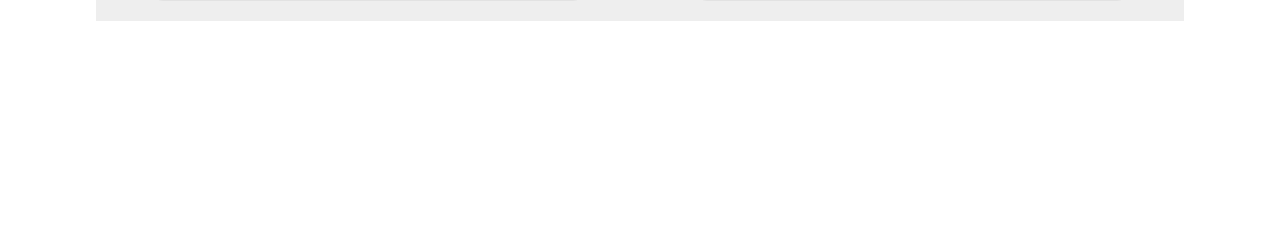
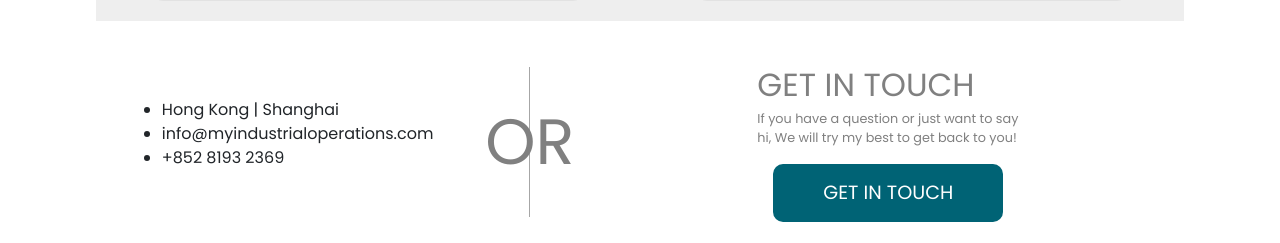
Before and after one commit to Zeeizee/tech-iomes, a plain HTML site: page index.html in a window 1280 px wide. Shown: the part 3201-3444 px from the top of the page. Before the commit the page ends 3238 px from the top, so only its background shows below. Drawn offline with nearby package versions, Linux system fonts and the light colour scheme; grey boxes are pictures that could not be loaded.

Commit message:
complteted

```diff
--- a/index.html
+++ b/index.html
@@ -108,6 +108,7 @@
         </div>
       </section>
 
+      <!-- reference list -->
       <section class="container py-2" style="background:#ABABAB">
         <div class="references px-sm-5 mx-sm-5">
           <div class="refHeading text-white">
@@ -211,8 +212,9 @@
           </div>
 
         </div>
+      </section>
 
-      </section>
+      <!-- Events -->
       <section class="container px-md-5">
 
 
@@ -238,6 +240,42 @@
         </div>
       </section>
 
+      <!-- Contact us  -->
+      <div class="container py-4">
+
+        <div class="flex-md-row d-flex justify-content-center align-items-center flex-column w-100">
+          <div class="contact-us">
+            <ul>
+              <li>Hong Kong | Shanghai</li>
+              <li>info@myindustrialoperations.com</li>
+              <li>+852 8193 2369</li>
+            </ul>
+          </div>
+          <div class="OROR mx-5 px-5 d-flex justify-content-center align-items-center ">
+            <div class="ml-2"style="width:1px; height: 150px; background-color:gray;opacity: 0.7;"></div>
+            <div style="position: absolute; font-size: 4rem;color:gray"><span>OR</span></div>
+          </div>
+          <div class="getintouch d-flex justify-content-center align-items-center flex-column">
+            <div class="getintouch-content w-50">
+                <div>
+                  <span style="font-size: 2rem; color:gray;">GET IN TOUCH</span>
+                </div>
+                <div>
+                  <p style="font-size: 0.8rem; color:gray;">If you have a question or just want to say hi, We will try my best to get back to you!</p>
+                </div>
+            </div>
+            <div class="getintouch-btn">
+                <button class="border-none"style="padding: 15px 50px; background-color:#006375; font-size: 1.2rem;color:white; border-radius: 10px; border:none;">GET IN TOUCH</button>
+            </div>
+          </div>
+        </div>
+      </div>
+
+      <!-- footer -->
+
+
+
+
     <!-- Optional JavaScript; choose one of the two! -->
 
     <!-- Option 1: Bootstrap Bundle with Popper -->
@@ -245,7 +283,7 @@
     <script src="./js/nav.js"></script>
 
     <!-- Option 2: Separate Popper and Bootstrap JS -->
-    <!--
+<!--
     <script src="https://cdn.jsdelivr.net/npm/@popperjs/core@2.9.2/dist/umd/popper.min.js" integrity="sha384-IQsoLXl5PILFhosVNubq5LC7Qb9DXgDA9i+tQ8Zj3iwWAwPtgFTxbJ8NT4GN1R8p" crossorigin="anonymous"></script>
     <script src="https://cdn.jsdelivr.net/npm/bootstrap@5.0.2/dist/js/bootstrap.min.js" integrity="sha384-cVKIPhGWiC2Al4u+LWgxfKTRIcfu0JTxR+EQDz/bgldoEyl4H0zUF0QKbrJ0EcQF" crossorigin="anonymous"></script>
     -->
```
